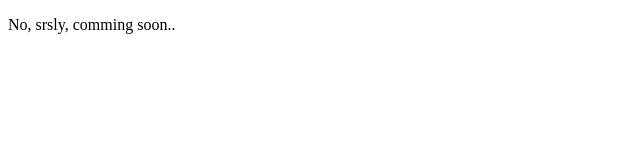
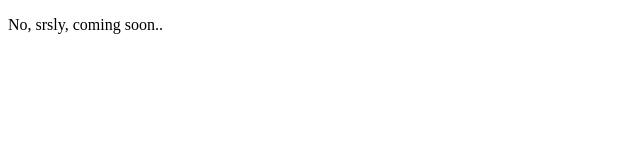
Before and after one commit to Landish/landish.github.com, a plain HTML site: page index.html in a window 1280 px wide. Shown: the full height of the page, 0-640 px from the left. Drawn offline with Linux system fonts and the light colour scheme.

Commit message:
coming soon

```diff
--- a/index.html
+++ b/index.html
@@ -2,11 +2,11 @@
 <html lang="en-US">
 <head>
 	<meta charset="UTF-8">
-	<title>Comming Soon</title>
+	<title>Coming Soon</title>
 </head>
 <body>
 	<p>
-		No, srsly, comming soon..
+		No, srsly, coming soon..
 	</p>
 </body>
 </html>
```
